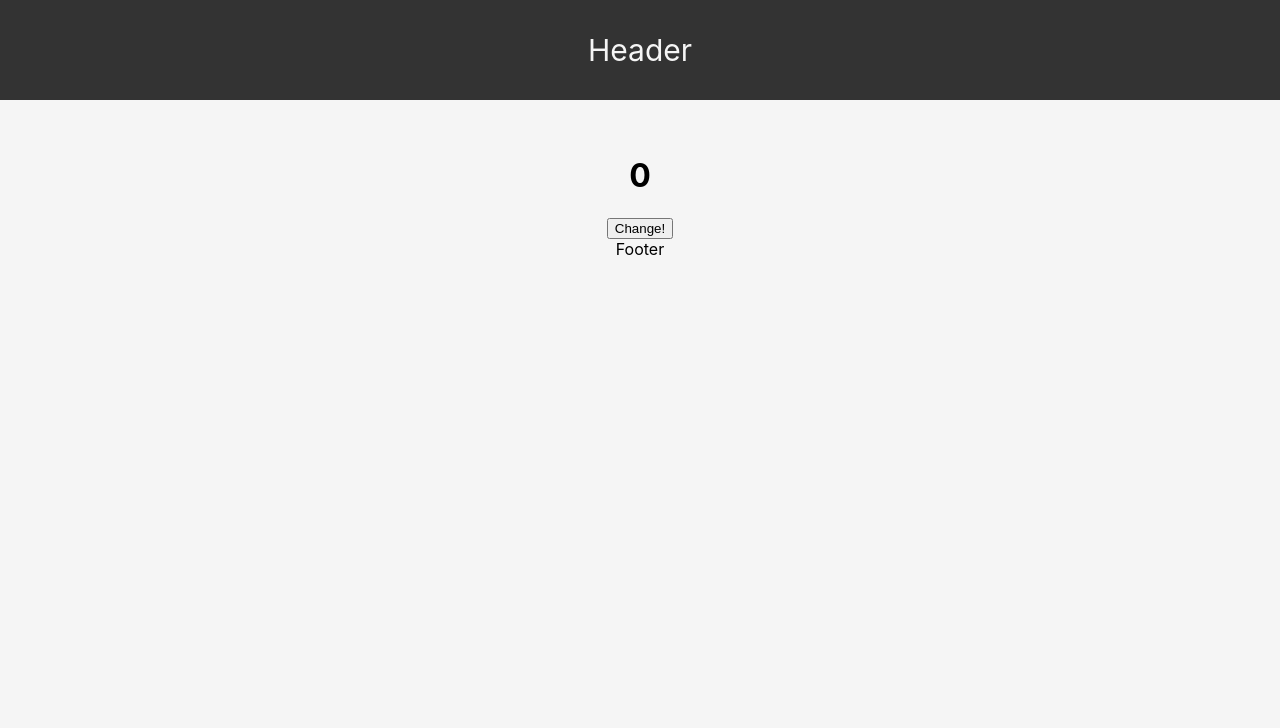
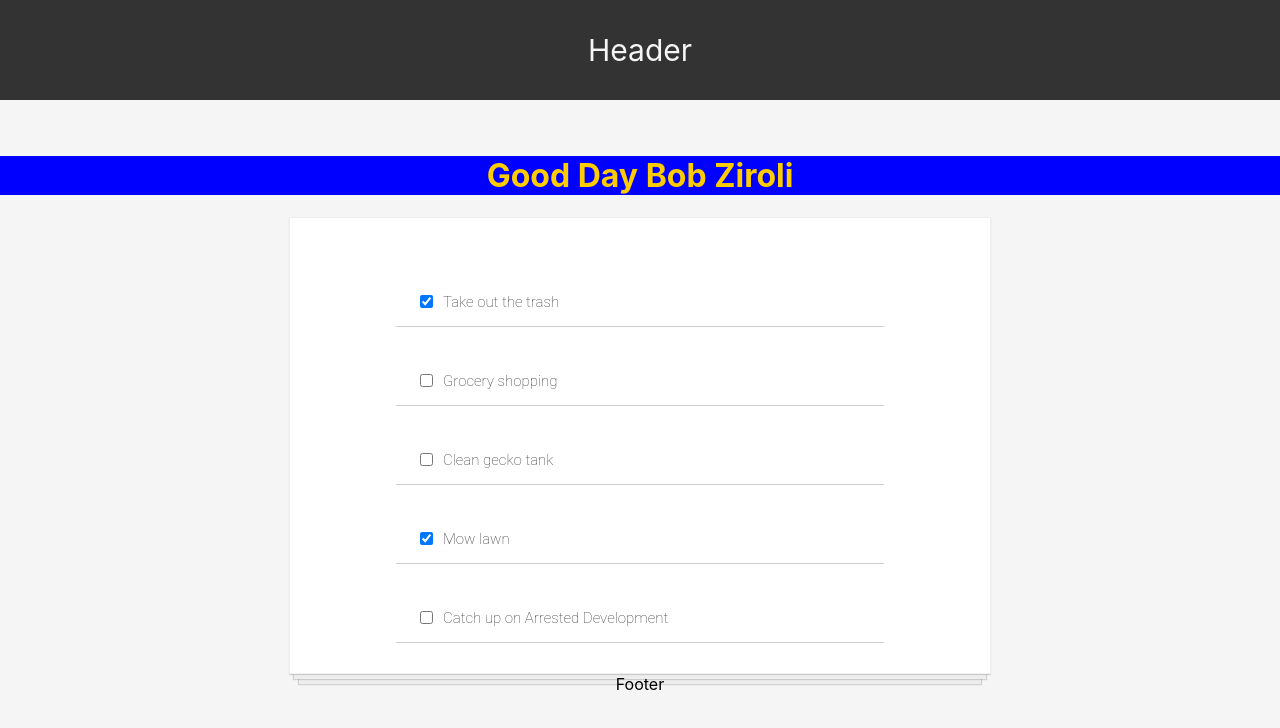
Before and after one commit to dineshkp-dev/react-app, a React (Create React App) app: page / in a window 1280 px wide. Shown: the top 728 px of the page. Built offline with nearby package versions, Linux system fonts and the light colour scheme.

Commit message:
Change state --> important

```diff
--- a/src/components/MainContent.js
+++ b/src/components/MainContent.js
@@ -10,6 +10,22 @@ class MainContent extends Component {
     this.state = {
       todos: todosData
     };
+    this.handleChange = this.handleChange.bind(this);
+  }
+
+  handleChange(id) {
+    console.log("Changed parent", id);
+    this.setState(prevState => {
+      const updatedTodos = prevState.todos.map(todo => {
+        if (todo.id == id) {
+          todo.completed = !todo.completed;
+        }
+        return todo;
+      });
+      return {
+        todos: updatedTodos
+      }
+    });
   }
 
   render() {
@@ -25,7 +41,7 @@ class MainContent extends Component {
     }
 
     let todosComponents = this.state.todos.map(todo => (
-      <TodoItem key={todo.id} text={todo.text} completed={todo.completed} />
+      <TodoItem key={todo.id} todo={todo} handleChange={this.handleChange} />
     ));
 
     return (
@@ -34,10 +50,10 @@ class MainContent extends Component {
         <br />
         {/* <LoginStatus/> */}
 
-        {/* <h1 style={styles}>Good {`${timeOfDay} ${firstName} ${lastName}`}</h1>
-        <div className="todo-list">{todosComponents}</div> */}
+        <h1 style={styles}>Good {`${timeOfDay} ${firstName} ${lastName}`}</h1>
+        <div className="todo-list">{todosComponents}</div>
 
-        <ChangeState />
+        {/* <ChangeState /> */}
       </React.Fragment>
     );
   }
--- a/src/components/TodoItem.js
+++ b/src/components/TodoItem.js
@@ -1,12 +1,23 @@
 import React, { Component } from "react";
 
 class TodoItem extends Component {
+  constructor() {
+    super();
+    this.state = {
+      changedId: 0
+    };
+  }
 
   render(props) {
+    console.log(this.props);
     return (
       <div className="todo-item">
-        <input type="checkbox" checked={this.props.completed} onChange={()=> console.log("Changed.")}/>
-        <p>{this.props.text}</p>
+        <input
+          type="checkbox"
+          checked={this.props.todo.completed}
+          onChange={e => this.props.handleChange(this.props.todo.id)}
+        />
+        <p>{this.props.todo.text}</p>
         <br />
       </div>
     );
```
